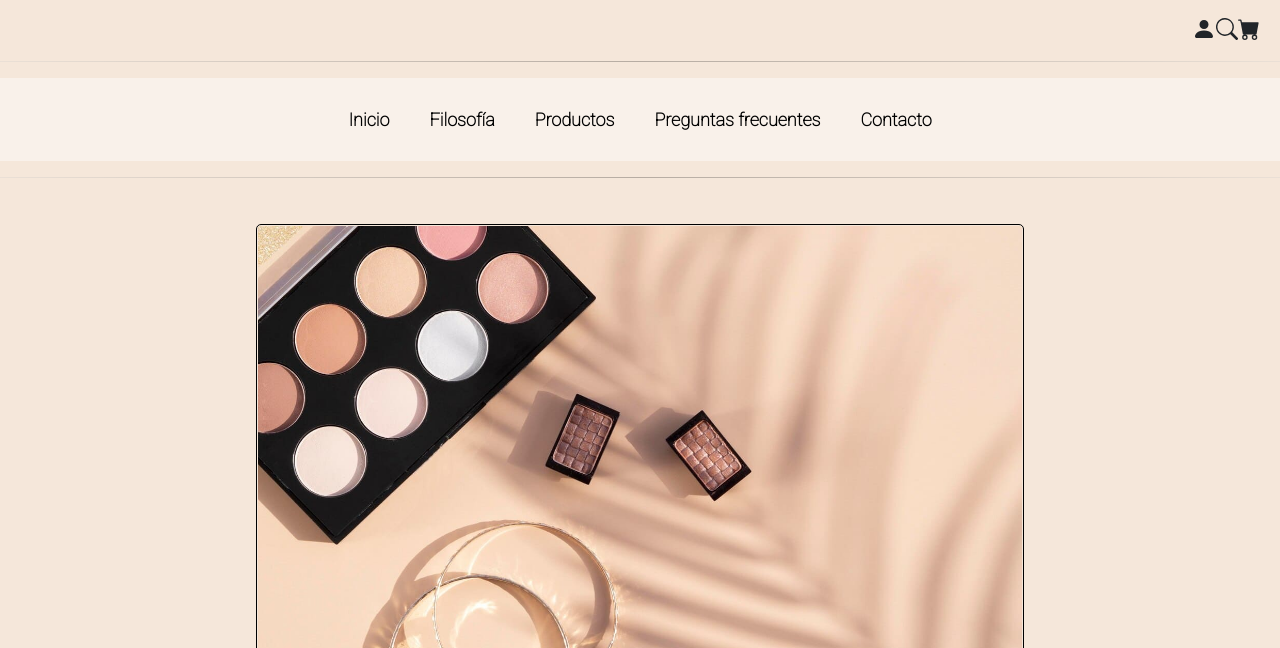
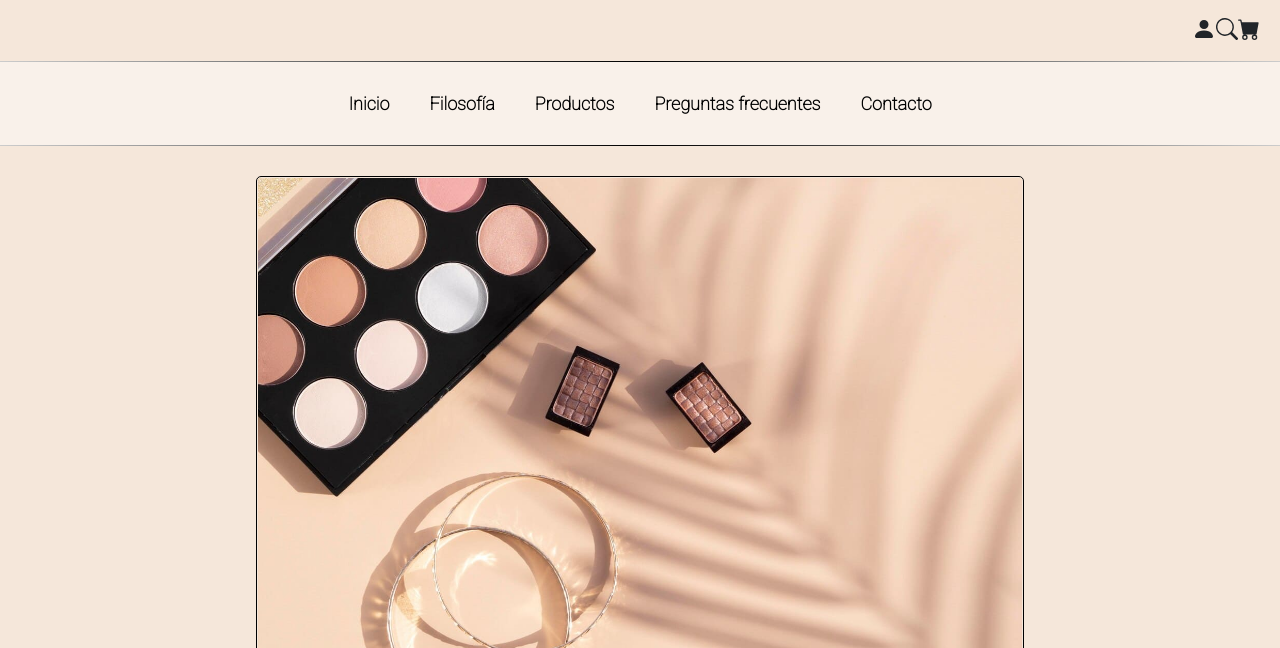
Before and after one commit to aldana-lalli/basic-mineral-makeup, a website: page index.html in a window 1280 px wide. Shown: the part 152-800 px from the top of the page. Drawn offline with nearby package versions, Linux system fonts and the light colour scheme.

Commit message:
Eliminación de etiqueta

```diff
--- a/index.html
+++ b/index.html
@@ -34,7 +34,7 @@
                     <svg xmlns="http://www.w3.org/2000/svg" width="22" height="22" fill="currentColor" class="bi bi-cart-fill" viewBox="0 0 16 16"><path d="M0 1.5A.5.5 0 0 1 .5 1H2a.5.5 0 0 1 .485.379L2.89 3H14.5a.5.5 0 0 1 .491.592l-1.5 8A.5.5 0 0 1 13 12H4a.5.5 0 0 1-.491-.408L2.01 3.607 1.61 2H.5a.5.5 0 0 1-.5-.5zM5 12a2 2 0 1 0 0 4 2 2 0 0 0 0-4zm7 0a2 2 0 1 0 0 4 2 2 0 0 0 0-4zm-7 1a1 1 0 1 1 0 2 1 1 0 0 1 0-2zm7 0a1 1 0 1 1 0 2 1 1 0 0 1 0-2z"/></svg>
                 </div>
         </section>
-        <hr>
+        <div class="linea"></div>
         <section>
             <nav class="navbar navbar-expand-sm header__nav container-fluid"> <!--Barra de navegación-->
                 <button class="navbar-toggler" type="button" data-bs-toggle="collapse" data-bs-target="#navbarSupportedContent" aria-controls="navbarSupportedContent" aria-expanded="false" aria-label="Toggle navigation">
@@ -61,7 +61,7 @@
                 </div>
             </nav>
         </section>
-        <hr>
+        <div class="linea"></div>
     </header>
 
     <main> <!--Contenido de la página-->
@@ -69,8 +69,9 @@
             <img class="principal__portada img-fluid" src="resources/paquete-cosmeticos.jpg" alt="Portada">
         </section>
     </main>
-    <hr>
+
     <footer> <!--Pie de página-->
+        <div class="linea"></div>
         <div class="footer__pie">
             <h6 class="derechos">Designed & Developed by Aldana Lalli - 2022</h6> <!--Derechos-->
             <div class="footer__pie--redes">
--- a/scss/styles.scss
+++ b/scss/styles.scss
@@ -74,12 +74,16 @@ body {
     justify-content: flex-end;
 }
 
-hr {
-    border: 0;
+.linea {
+    border-top: 1px;
+    border-bottom: 1px;
     min-height: 1px;
-    background: #000;
-    background-image: linear-gradient(to right, #ccc, #000, #ccc)
+    padding: 0;
+    margin: 0 auto 0 auto;
+    background: gray;
+    background-image: linear-gradient(to right, #ccc, #000, #ccc);
 }
+
 
 /* Contenido de la página */
 .principal {
```
Also changed, not shown: pages/contacto.html (+3 -3 lines), pages/filosofia.html (+3 -3 lines), pages/preguntas-frecuentes.html (+3 -3 lines), pages/productos.html (+3 -3 lines), css/styles.css.
